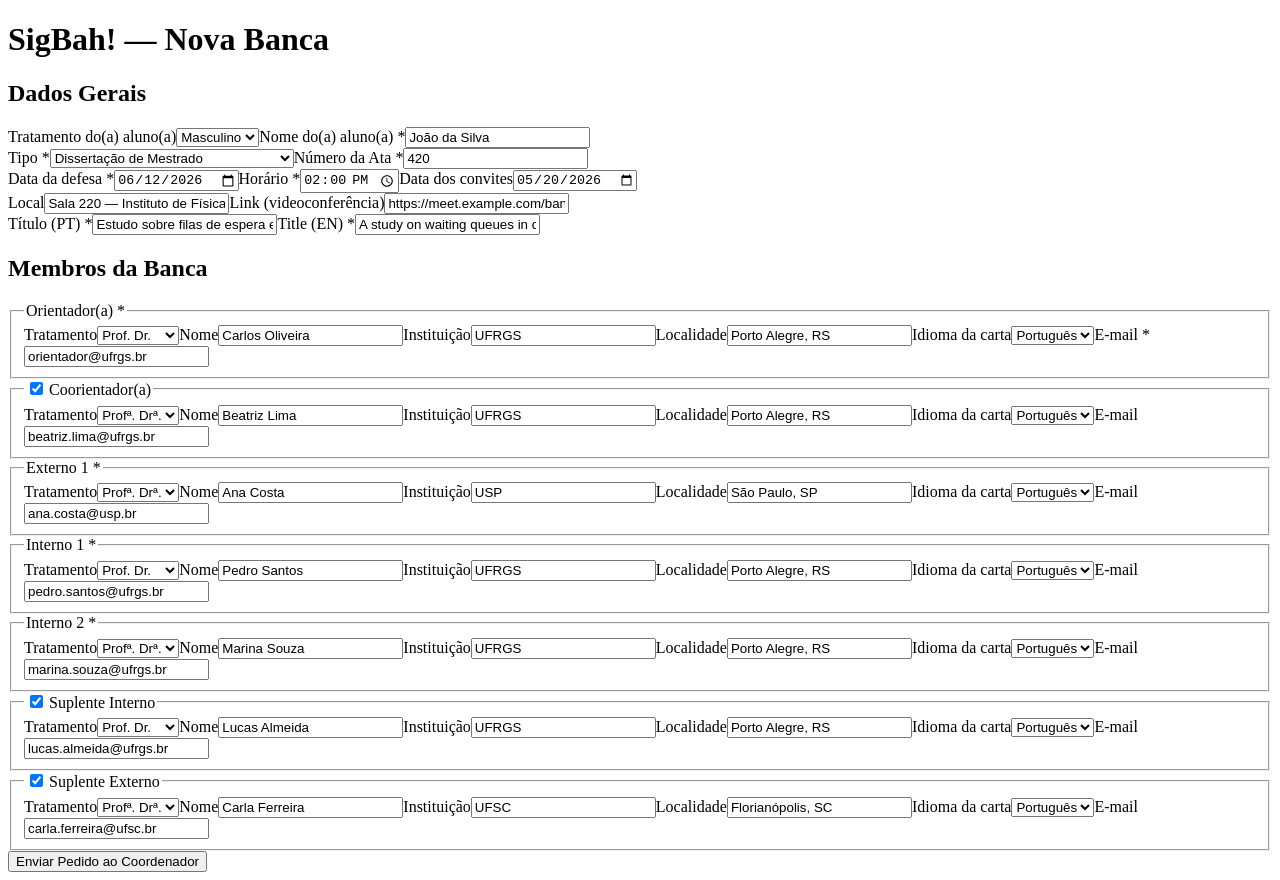
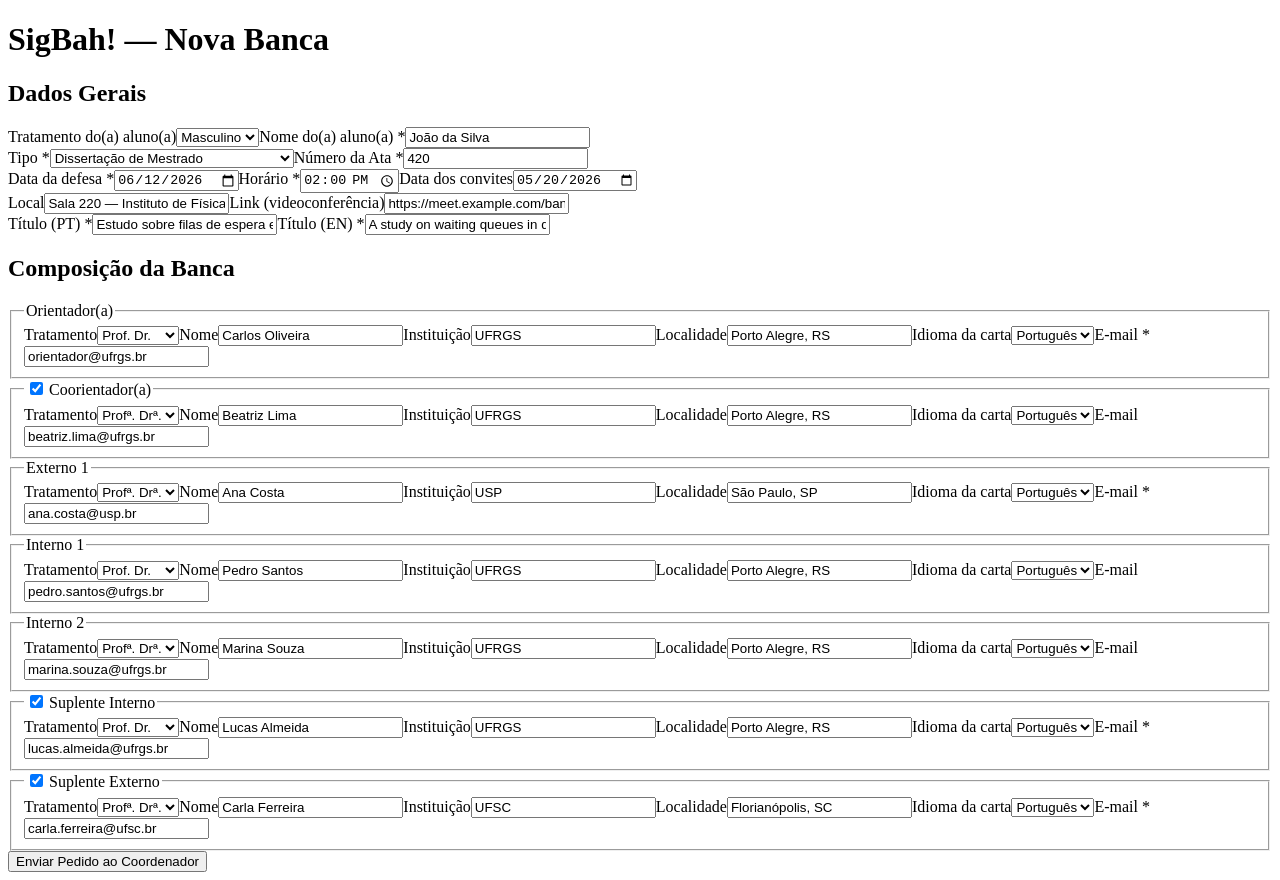
Before and after one commit to gabrielstoffel/eng_soft, a React (Vite) app in the folder frontend/: page / in a window 1280 px wide. Built offline with nearby package versions, Linux system fonts and the light colour scheme; the HTML template or start-up script is replaced by a standard one.

Commit message:
frontend: initial folder structure

```diff
--- a/frontend/src/App.jsx
+++ b/frontend/src/App.jsx
@@ -1,5 +1,5 @@
 import { Route, Routes } from 'react-router-dom'
-import PetitionForm from './PetitionForm.jsx'
+import NewBancaPage from './pages/NewBanca/NewBancaPage.jsx'
 import DecisionPage from './DecisionPage.jsx'
 import AdminBancaList from './AdminBancaList.jsx'
 import AdminBancaDetail from './AdminBancaDetail.jsx'
@@ -7,7 +7,7 @@ import AdminBancaDetail from './AdminBancaDetail.jsx'
 export default function App() {
   return (
     <Routes>
-      <Route path="/" element={<PetitionForm />} />
+      <Route path="/" element={<NewBancaPage />} />
       <Route path="/decide/:token" element={<DecisionPage />} />
       <Route path="/admin" element={<AdminBancaList />} />
       <Route path="/admin/banca/:token" element={<AdminBancaDetail />} />
--- a/frontend/src/PetitionForm.jsx
+++ /dev/null
@@ -1,85 +0,0 @@
-import { useState } from 'react'
-import BancaForm, { INITIAL_FORM, serializeBanca } from './BancaForm.jsx'
-import { isDevelopment } from './env.js'
-
-const MOCK = {
-    nome: { gender: 0, name: 'João da Silva' },
-    tipo: 1,
-    data: '2026-06-12',
-    horario: '14:00',
-    data_convite: '2026-05-20',
-    ata: 420,
-    local_banca: 'Sala 220 — Instituto de Física',
-    link: 'https://meet.example.com/banca-mock',
-    titulo: 'Estudo sobre filas de espera em sistemas distribuídos',
-    titulo2: 'A study on waiting queues in distributed systems',
-    orientador: { gender: 0, name: 'Carlos Oliveira', institution: 'UFRGS', location: 'Porto Alegre, RS', lang: 'pt', email: 'orientador@ufrgs.br' },
-    coorientador: { gender: 1, name: 'Beatriz Lima', institution: 'UFRGS', location: 'Porto Alegre, RS', lang: 'pt', email: 'beatriz.lima@ufrgs.br' },
-    externo1: { gender: 1, name: 'Ana Costa', institution: 'USP', location: 'São Paulo, SP', lang: 'pt', email: 'ana.costa@usp.br' },
-    externo2: { gender: 0, name: 'Rafael Mendes', institution: 'UNICAMP', location: 'Campinas, SP', lang: 'pt', email: 'rafael.mendes@unicamp.br' },
-    interno1: { gender: 0, name: 'Pedro Santos', institution: 'UFRGS', location: 'Porto Alegre, RS', lang: 'pt', email: 'pedro.santos@ufrgs.br' },
-    interno2: { gender: 1, name: 'Marina Souza', institution: 'UFRGS', location: 'Porto Alegre, RS', lang: 'pt', email: 'marina.souza@ufrgs.br' },
-    supl_int: { gender: 0, name: 'Lucas Almeida', institution: 'UFRGS', location: 'Porto Alegre, RS', lang: 'pt', email: 'lucas.almeida@ufrgs.br' },
-    supl_ext: { gender: 1, name: 'Carla Ferreira', institution: 'UFSC', location: 'Florianópolis, SC', lang: 'pt', email: 'carla.ferreira@ufsc.br' },
-}
-
-const FRESH_FORM = isDevelopment ? MOCK : INITIAL_FORM
-
-export default function PetitionForm() {
-    const [form, setForm] = useState(FRESH_FORM)
-    const [status, setStatus] = useState(null)
-    const [loading, setLoading] = useState(false)
-
-    async function handleSubmit(e) {
-        e.preventDefault()
-        setLoading(true)
-        setStatus(null)
-
-        const body = serializeBanca(form)
-
-        try {
-            const res = await fetch('/banca', {
-                method: 'POST',
-                headers: { 'Content-Type': 'application/json' },
-                body: JSON.stringify(body),
-            })
-            const data = await res.json()
-            if (res.ok) {
-                setStatus({
-                    ok: true,
-                    message: `Pedido enviado ao coordenador. (Banca #${data.ata} — ${data.student_name})`,
-                })
-                setForm(FRESH_FORM)
-            } else {
-                const detail = Array.isArray(data.detail)
-                    ? data.detail.map(d => d.msg + ' (' + d.loc.join('.') + ')').join('; ')
-                    : data.detail
-                setStatus({ ok: false, message: detail })
-            }
-        } catch (err) {
-            setStatus({ ok: false, message: 'Erro de conexão: ' + err.message })
-        } finally {
-            setLoading(false)
-        }
-    }
-
-    return (
-        <div className="container">
-            <h1>SigBah! — Nova Banca</h1>
-
-            <form onSubmit={handleSubmit}>
-                <BancaForm value={form} onChange={setForm} />
-
-                {status && (
-                    <div className={status.ok ? 'alert alert-ok' : 'alert alert-err'}>
-                        {status.message}
-                    </div>
-                )}
-
-                <button type="submit" disabled={loading}>
-                    {loading ? 'Enviando...' : 'Enviar Pedido ao Coordenador'}
-                </button>
-            </form>
-        </div>
-    )
-}
--- a/frontend/src/BancaForm.jsx
+++ b/frontend/src/pages/NewBanca/BancaForm.jsx
@@ -1,4 +1,4 @@
-import MemberField from './MemberField.jsx'
+import MemberField from '../../MemberField.jsx'
 
 export const EMPTY_MEMBER = { gender: 0, name: '', institution: '', location: '', lang: 'pt', email: '' }
 
@@ -264,7 +264,7 @@ export default function BancaForm({ value, onChange, disabled = false }) {
                 </label>
 
                 <label>
-                    Title (EN) *
+                    Título (EN) *
                     <input
                         type="text"
                         required
@@ -276,25 +276,21 @@ export default function BancaForm({ value, onChange, disabled = false }) {
             </section>
 
             <section>
-                <h2>Membros da Banca</h2>
+                <h2>Composição da Banca</h2>
 
-                {ALL_ROLES.map(role => {
-                    const visibility = visibleRoles[role]
-                    if (visibility === 'hidden') return null
-                    const required = visibility === 'required'
-                    const star = required ? ' *' : ''
-                    return (
+                {Object.entries(visibleRoles).map(([role, mode]) =>
+                    mode === 'hidden' ? null : (
                         <MemberField
                             key={role}
-                            label={`${ROLE_LABELS[role]}${star}`}
+                            label={ROLE_LABELS[role]}
                             value={form[role]}
                             onChange={v => set(role, v)}
-                            required={required}
-                            requireEmail={role === 'orientador'}
+                            required={mode === 'required'}
+                            requireEmail={role === 'orientador' || role.startsWith('externo') || role.startsWith('supl_')}
                             disabled={disabled}
                         />
                     )
-                })}
+                )}
             </section>
         </>
     )
--- /dev/null
+++ b/frontend/src/pages/NewBanca/NewBancaPage.jsx
@@ -0,0 +1,146 @@
+import { useState } from 'react'
+
+import BancaForm, { INITIAL_FORM, serializeBanca } from './BancaForm.jsx'
+import { isDevelopment } from '../../env.js'
+
+const MOCK = {
+  nome: { gender: 0, name: 'João da Silva' },
+  tipo: 1,
+  data: '2026-06-12',
+  horario: '14:00',
+  data_convite: '2026-05-20',
+  ata: 420,
+  local_banca: 'Sala 220 — Instituto de Física',
+  link: 'https://meet.example.com/banca-mock',
+  titulo: 'Estudo sobre filas de espera em sistemas distribuídos',
+  titulo2: 'A study on waiting queues in distributed systems',
+  orientador: {
+    gender: 0,
+    name: 'Carlos Oliveira',
+    institution: 'UFRGS',
+    location: 'Porto Alegre, RS',
+    lang: 'pt',
+    email: 'orientador@ufrgs.br',
+  },
+  coorientador: {
+    gender: 1,
+    name: 'Beatriz Lima',
+    institution: 'UFRGS',
+    location: 'Porto Alegre, RS',
+    lang: 'pt',
+    email: 'beatriz.lima@ufrgs.br',
+  },
+  externo1: {
+    gender: 1,
+    name: 'Ana Costa',
+    institution: 'USP',
+    location: 'São Paulo, SP',
+    lang: 'pt',
+    email: 'ana.costa@usp.br',
+  },
+  externo2: {
+    gender: 0,
+    name: 'Rafael Mendes',
+    institution: 'UNICAMP',
+    location: 'Campinas, SP',
+    lang: 'pt',
+    email: 'rafael.mendes@unicamp.br',
+  },
+  interno1: {
+    gender: 0,
+    name: 'Pedro Santos',
+    institution: 'UFRGS',
+    location: 'Porto Alegre, RS',
+    lang: 'pt',
+    email: 'pedro.santos@ufrgs.br',
+  },
+  interno2: {
+    gender: 1,
+    name: 'Marina Souza',
+    institution: 'UFRGS',
+    location: 'Porto Alegre, RS',
+    lang: 'pt',
+    email: 'marina.souza@ufrgs.br',
+  },
+  supl_int: {
+    gender: 0,
+    name: 'Lucas Almeida',
+    institution: 'UFRGS',
+    location: 'Porto Alegre, RS',
+    lang: 'pt',
+    email: 'lucas.almeida@ufrgs.br',
+  },
+  supl_ext: {
+    gender: 1,
+    name: 'Carla Ferreira',
+    institution: 'UFSC',
+    location: 'Florianópolis, SC',
+    lang: 'pt',
+    email: 'carla.ferreira@ufsc.br',
+  },
+}
+
+const FRESH_FORM = isDevelopment ? MOCK : INITIAL_FORM
+
+function formatErrorDetail(detail) {
+  if (Array.isArray(detail)) {
+    return detail.map((item) => `${item.msg} (${item.loc.join('.')})`).join('; ')
+  }
+  return detail ?? 'Erro ao enviar pedido.'
+}
+
+export default function NewBancaPage() {
+  const [form, setForm] = useState(FRESH_FORM)
+  const [status, setStatus] = useState(null)
+  const [loading, setLoading] = useState(false)
+
+  async function handleSubmit(e) {
+    e.preventDefault()
+    setLoading(true)
+    setStatus(null)
+
+    const body = serializeBanca(form)
+
+    try {
+      const res = await fetch('/banca', {
+        method: 'POST',
+        headers: { 'Content-Type': 'application/json' },
+        body: JSON.stringify(body),
+      })
+      const data = await res.json()
+      if (res.ok) {
+        setStatus({
+          ok: true,
+          message: `Pedido enviado ao coordenador. (Banca #${data.ata} — ${data.student_name})`,
+        })
+        setForm(FRESH_FORM)
+      } else {
+        setStatus({ ok: false, message: formatErrorDetail(data.detail) })
+      }
+    } catch (err) {
+      setStatus({ ok: false, message: `Erro de conexão: ${err.message}` })
+    } finally {
+      setLoading(false)
+    }
+  }
+
+  return (
+    <div className="container">
+      <h1>SigBah! — Nova Banca</h1>
+
+      <form onSubmit={handleSubmit}>
+        <BancaForm value={form} onChange={setForm} />
+
+        {status && (
+          <div className={status.ok ? 'alert alert-ok' : 'alert alert-err'}>
+            {status.message}
+          </div>
+        )}
+
+        <button type="submit" disabled={loading}>
+          {loading ? 'Enviando...' : 'Enviar Pedido ao Coordenador'}
+        </button>
+      </form>
+    </div>
+  )
+}
```
